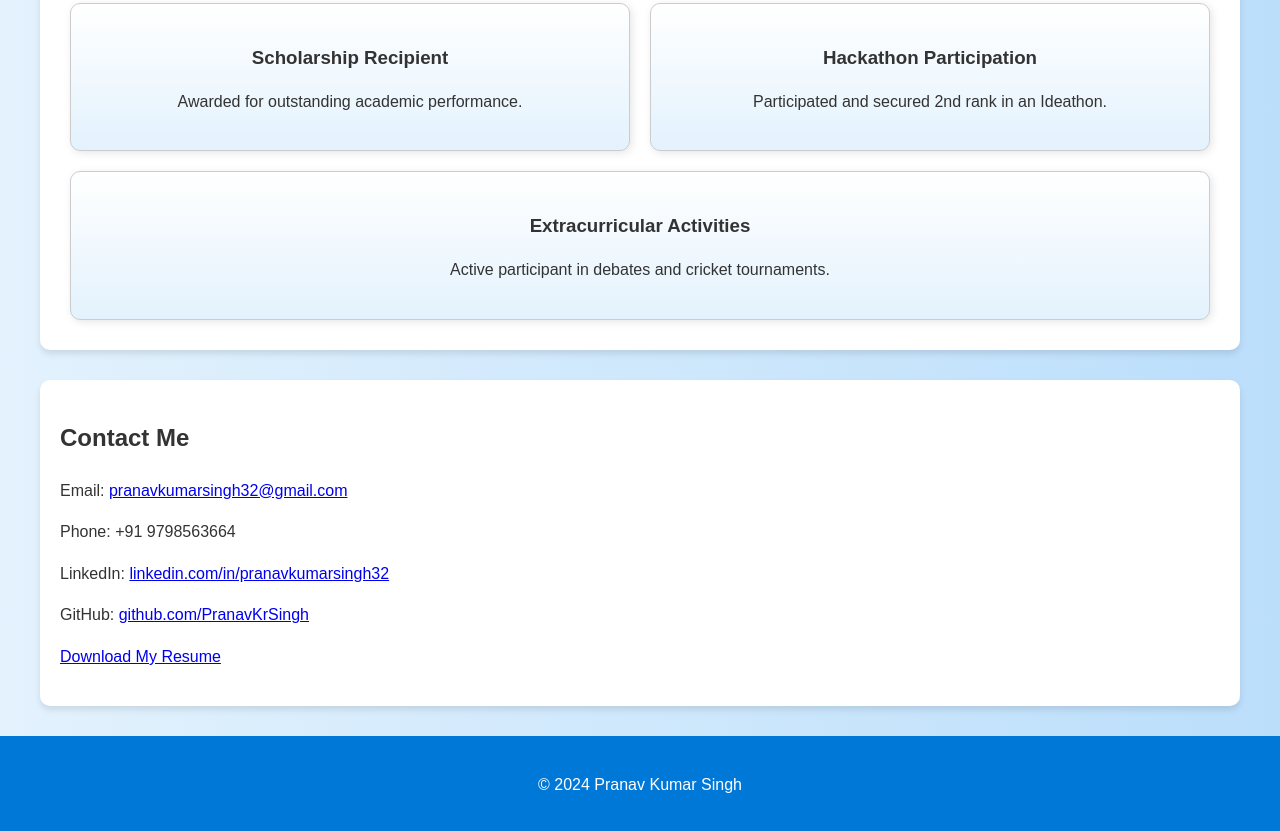
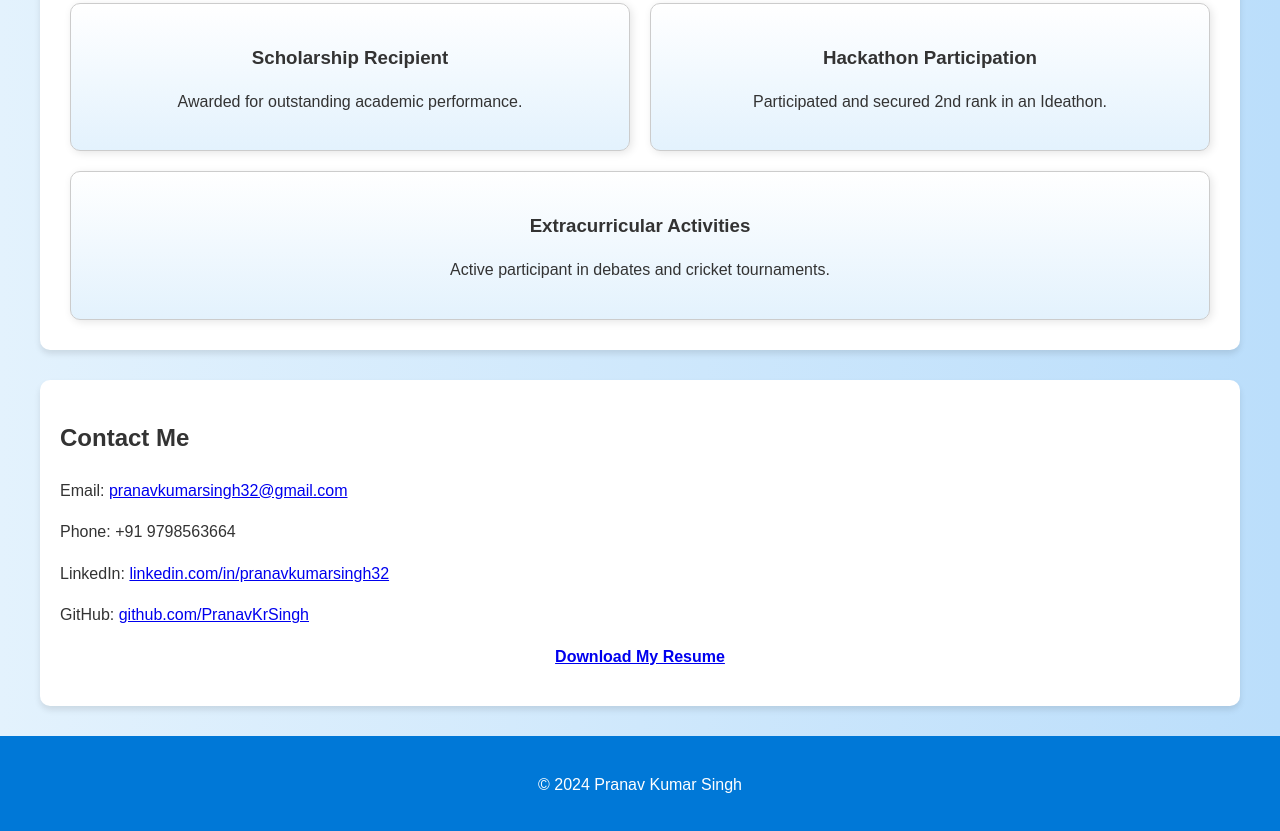
Before and after one commit to PranavKrSingh/Portfolio-Website, a plain HTML site: page index.html in a window 1280 px wide. Shown: the part 1924-2755 px from the top of the page. Drawn offline with Linux system fonts and the light colour scheme.

Commit message:
Update index.html

```diff
--- a/index.html
+++ b/index.html
@@ -105,7 +105,7 @@
             <p>Phone: +91 9798563664</p>
             <p>LinkedIn: <a href="https://www.linkedin.com/in/pranavkumarsingh32/" target="_blank">linkedin.com/in/pranavkumarsingh32</a></p>
             <p>GitHub: <a href="https://github.com/PranavKrSingh" target="_blank">github.com/PranavKrSingh</a></p>
-            <p><a href="Resume.pdf" target="_blank">Download My Resume</a></p>
+            <p><a href="Resume.pdf" target="_blank"><b><center>Download My Resume</center></b></a></p>
         </section>
     </div>
     <footer>
```
